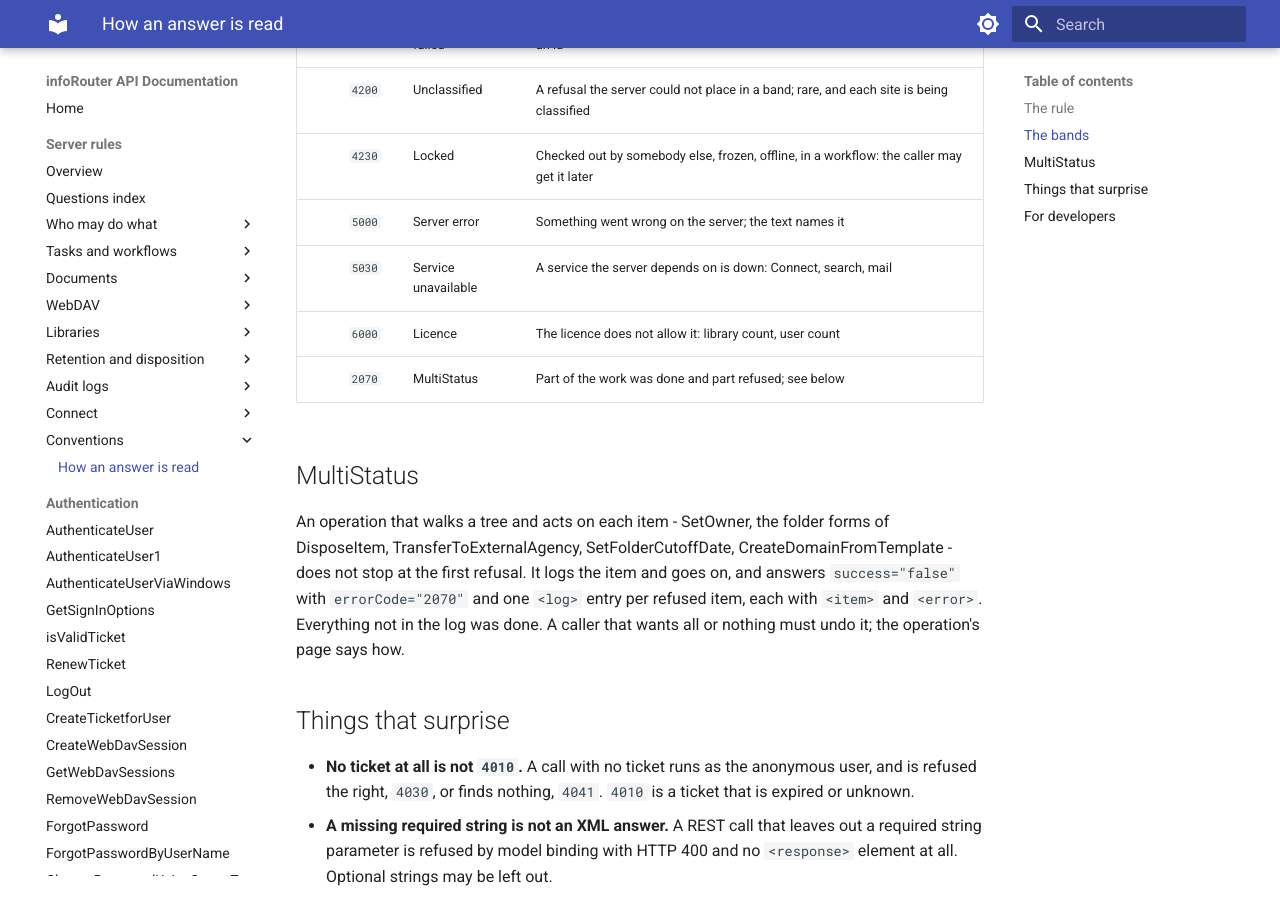
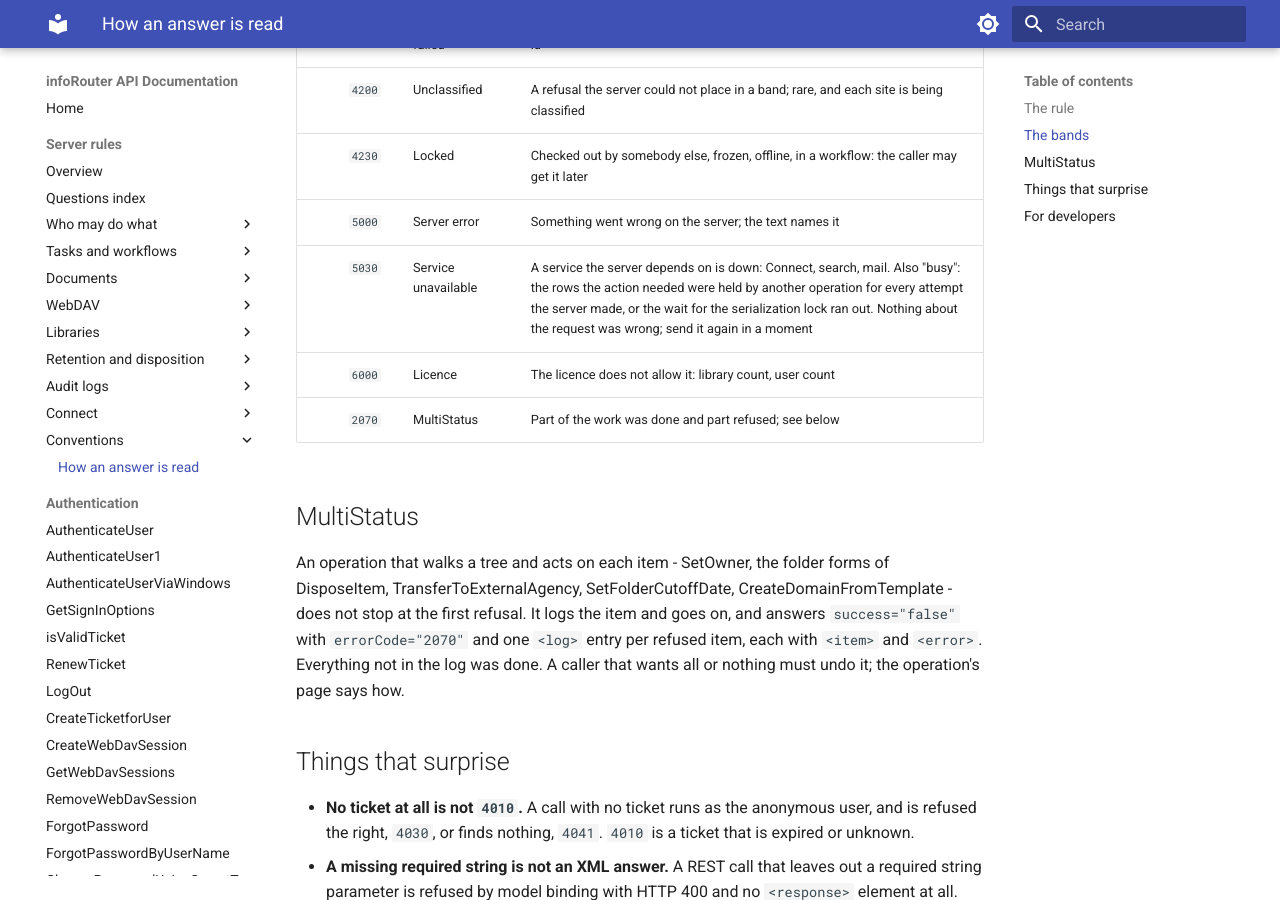
Before and after one commit to inforouter/apidocs, an MkDocs documentation site: the page built from docs/rules/conventions.md, in a window 1280 px wide and 900 px high, scrolled down 1000 px. Built offline with MkDocs 1.6.1 and Material for MkDocs 9.7.7, drawn with Linux system fonts in a browser that asks for light colours.

Commit message:
Conventions: 5030 also means busy, the rows were held for every attempt or the lock wait ran out
Co-Authored-By: Claude Fable 5.1 <noreply@anthropic.com>

```diff
--- a/docs/rules/conventions.md
+++ b/docs/rules/conventions.md
@@ -23,7 +23,7 @@ HTTP knows the bands. The text is for people and changes with the language; bran
 | `4200` | Unclassified | A refusal the server could not place in a band; rare, and each site is being classified |
 | `4230` | Locked | Checked out by somebody else, frozen, offline, in a workflow: the caller may get it later |
 | `5000` | Server error | Something went wrong on the server; the text names it |
-| `5030` | Service unavailable | A service the server depends on is down: Connect, search, mail |
+| `5030` | Service unavailable | A service the server depends on is down: Connect, search, mail. Also "busy": the rows the action needed were held by another operation for every attempt the server made, or the wait for the serialization lock ran out. Nothing about the request was wrong; send it again in a moment |
 | `6000` | Licence | The licence does not allow it: library count, user count |
 | `2070` | MultiStatus | Part of the work was done and part refused; see below |
 
```
